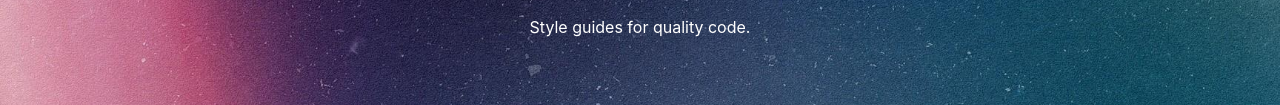
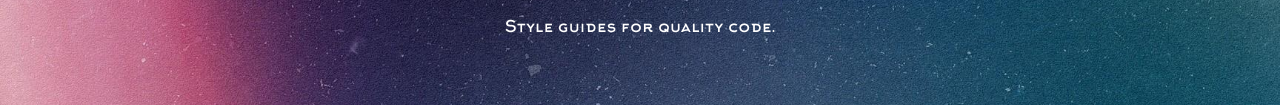
Before and after one commit to MaxHershey/unicorn-science, a website: page docs/index.html in a window 1280 px wide. Shown: the part 313-418 px from the top of the page. Drawn offline with Linux system fonts and the light colour scheme; files that its build step writes are made by us from their sources.

Commit message:
Add missing class

```diff
--- a/docs/index.html
+++ b/docs/index.html
@@ -28,7 +28,7 @@
         </h1>
 
         <!-- description -->
-        <p>Style guides for quality code.</p>
+        <p class="description">Style guides for quality code.</p>
 
     </div>
 
```
